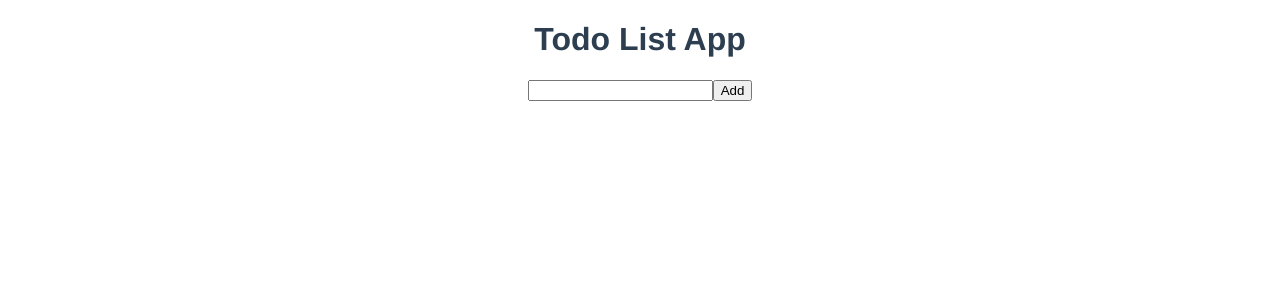
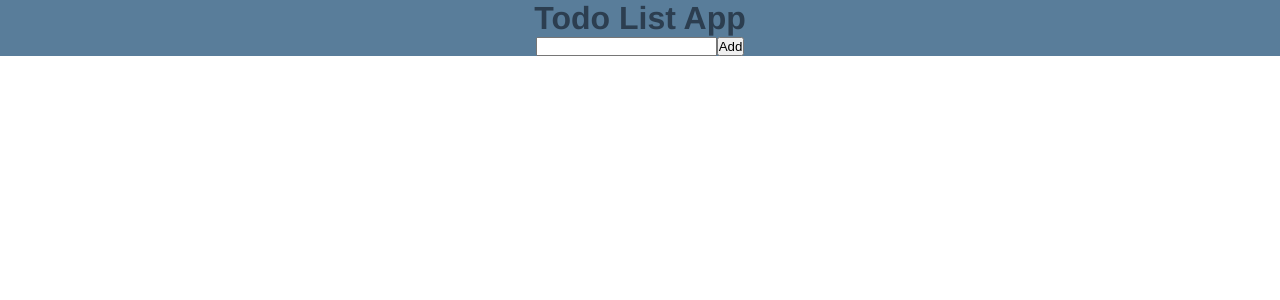
Before and after one commit to atheo810/Learning-pinia-fundamental, a Vue app: page / in a window 1280 px wide. Shown: the top 300 px of the page. Built offline with nearby package versions, Linux system fonts and the light colour scheme.

Commit message:
feat: added style

```diff
--- a/src/App.vue
+++ b/src/App.vue
@@ -7,11 +7,18 @@ import TodoApp from "@/components/TodoApp.vue";
 </template>
 
 <style>
+* {
+  margin: 0;
+  padding: 0;
+}
 #app {
   font-family: Helvetica, sans-serif;
+  background-color: #597d9a;
+  display: flex;
+  justify-content: center;
+  text-align: center;
   -webkit-font-smoothing: antialiased;
   -moz-osx-font-smoothing: grayscale;
-  text-align: center;
   color: #2c3e50;
 }
 </style>
```
